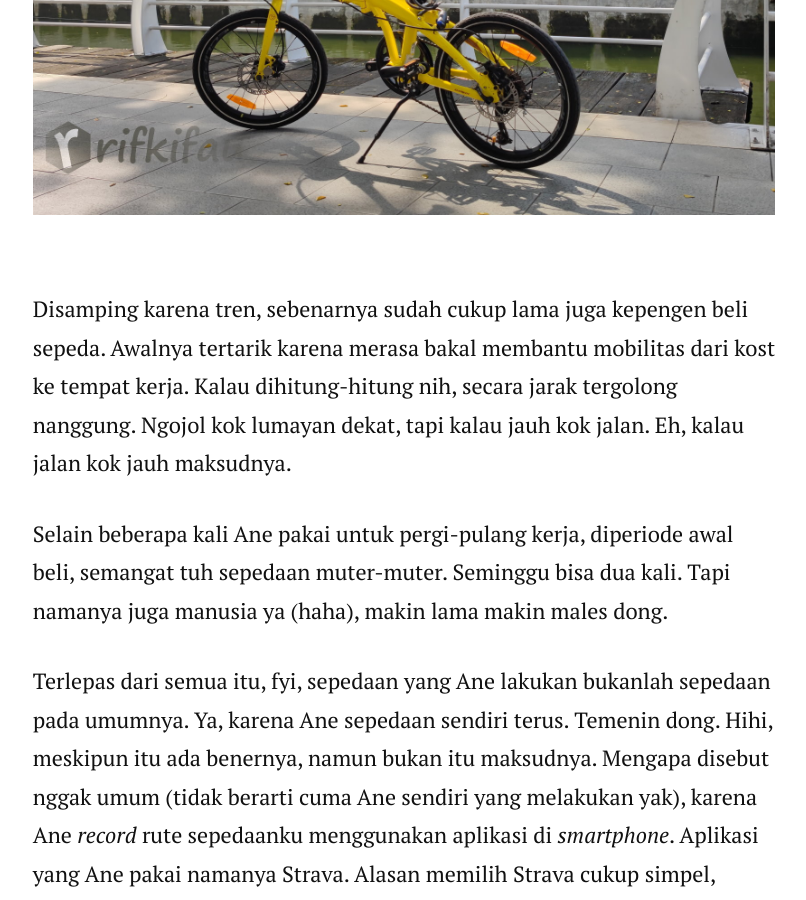
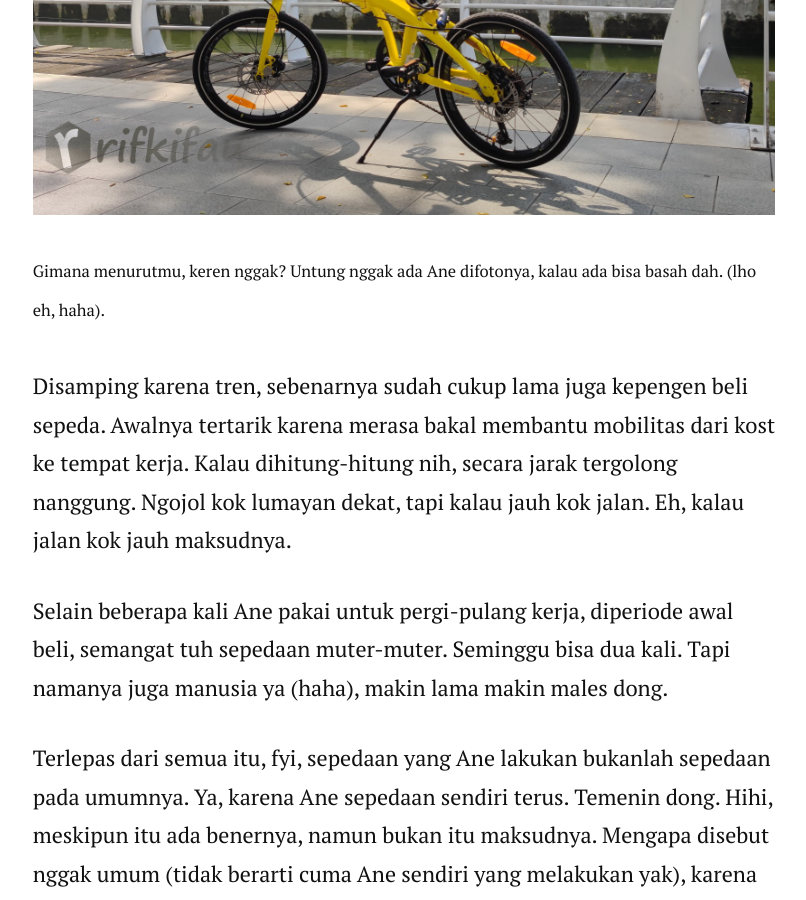
Before and after one commit to rifkifau/rifkifau.github.io, a Jekyll site: the page built from _posts/2021-06-12-mengikuti-tren-sepedaan-ternyata-ada-manfaatnya.markdown, in a window 1280 px wide and 900 px high, scrolled down 1577 px. Shown: the whole window, without its empty margins (236-1042 px from the left). Built offline with Jekyll 4.4.1, drawn with Linux system fonts in a browser that asks for light colours; nearby versions of some CDN libraries; comment, search, counter and statistics services are not loaded.

Commit message:
Update 2021-06-12-mengikuti-tren-sepedaan-ternyata-ada-manfaatnya.markdown

```diff
--- a/_posts/2021-06-12-mengikuti-tren-sepedaan-ternyata-ada-manfaatnya.markdown
+++ b/_posts/2021-06-12-mengikuti-tren-sepedaan-ternyata-ada-manfaatnya.markdown
@@ -14,6 +14,9 @@ tags:   [ Tren, Sepeda, Manfaat, Visualisasi, Data, Track ]
 Sekitar pertengahan bulan Agustus 2020 lalu Ane memutuskan untuk membeli sepeda lipat. Sempat menjadi bahan omongan teman-teman karena warnanya yang kuning ngejreng. Bagi yang kepo, fotonya Ane lampirkan di bawah ini yak.
 </p>
 ![sepeda-ecosmo-9-rifkifau](../../images/manfaat-sepedaan/sepeda-ecosmo-9-rifkifau.jpg)
+<sup>
+Gimana menurutmu, keren nggak? Untung nggak ada Ane difotonya, kalau ada bisa basah dah. (lho eh, haha).
+</sup>
 <p>
 Disamping karena tren, sebenarnya sudah cukup lama juga kepengen beli sepeda. Awalnya tertarik karena merasa bakal membantu mobilitas dari kost ke tempat kerja. Kalau dihitung-hitung nih, secara jarak tergolong nanggung. Ngojol kok lumayan dekat, tapi kalau jauh kok jalan. Eh, kalau jalan kok jauh maksudnya.
 </p>
```
